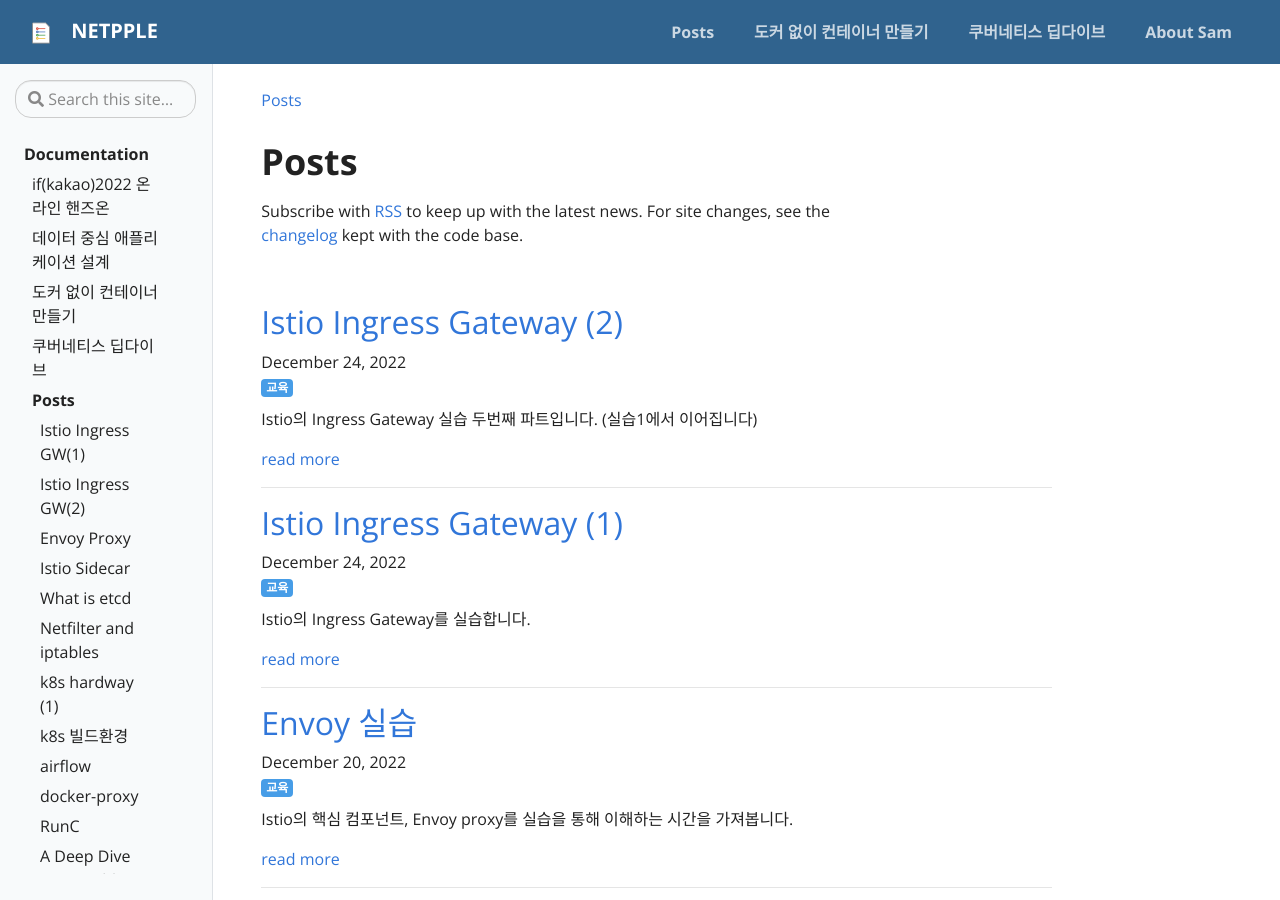
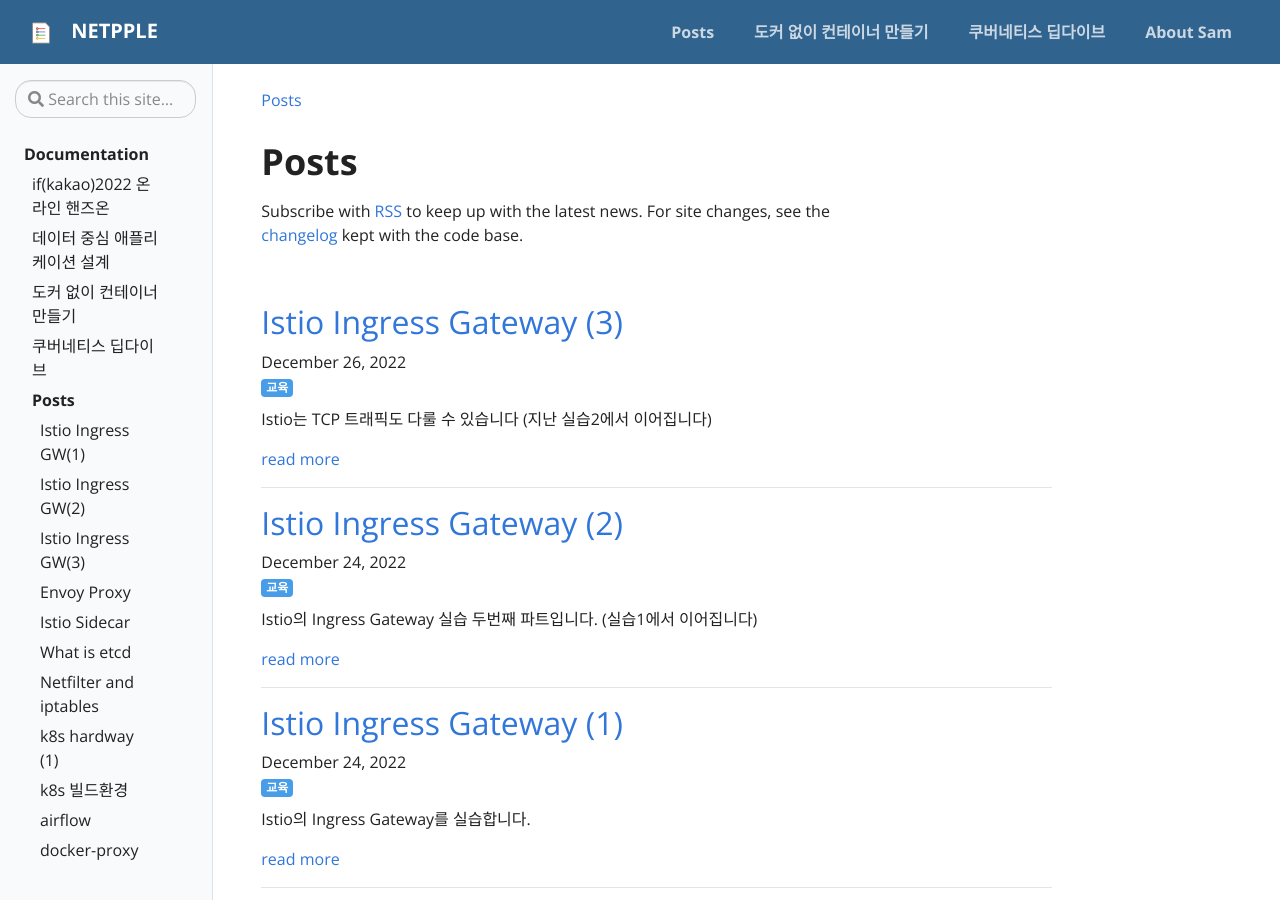
Before and after one commit to netpple/netpple.github.io, a Jekyll site: the page built from pages/news.md, in a window 1280 px wide and 900 px high. Built offline with Jekyll 4.4.1, drawn with Linux system fonts in a browser that asks for light colours; some of the changed lines change nothing that is shown; some of the changed text lies outside the part shown.

Commit message:
istio ingress gw(3)

````diff
--- a/_data/toc.yml
+++ b/_data/toc.yml
@@ -71,6 +71,8 @@
       url: "2022/Istio-ch4-1-ingress-gw"
     - title: "Istio Ingress GW(2)"
       url: "2022/Istio-ch4-2-ingress-gw"
+    - title: "Istio Ingress GW(3)"
+      url: "2022/Istio-ch4-3-ingress-gw"
     - title: "Envoy Proxy"
       url: "2022/Istio-ch3-envoy"
     - title: "Istio Sidecar"
--- /dev/null
+++ b/_posts/2022-12-26-Istio-ch4-3-ingress-gw.md
@@ -0,0 +1,349 @@
+---
+title: Istio Ingress Gateway (3)
+version: v1.0
+description: istio in action 4장 실습3
+date: 2022-12-26 20:00:00 +09:00
+categories: network
+badges:
+- type: info
+  tag: 교육
+  rightpanel: false
+---
+
+Istio는 TCP 트래픽도 다룰 수 있습니다 (지난 실습2에서 이어집니다)
+
+<!--more-->
+
+## TCP traffic
+
+- Istio 는 plain TCP를 다룰 수 있음.
+- 즉, database (like mongoDB), mq (like kafka) 등을 expose 할 수 있음
+- 단, plain TCP 를 다룰 때는 어떤 protocol 인지 Istio가 알 수 없으므로
+- retries, request 레벨 circuit breaking, complex routing .. 등 context를 이해해야 하는 기능들은 사용할 수 없음
+
+### Expose TCP Ports
+
+- TCP 기반 서비스 ( [go-echo](https://github.com/cjimti/go-echo) )를 하나 띄우고
+- telnet 등의 TCP 클라이언트와 통신을 해봅시다
+
+echo 서버(go-echo) 기동 - [echo.yaml](https://github.com/istioinaction/book-source-code/blob/master/ch4/echo.yaml)
+
+```bash
+kubectl apply -f ch4/echo.yaml -n istioinaction
+
+## 확인
+# kubectl get po -n istioinaction
+NAME                                   READY   STATUS    RESTARTS       AGE
+catalog-5c7f8f8447-sq2rt               1/1     Running   1 (8m2s ago)   12h
+tcp-echo-deployment-857b6f8f65-z7kwd   1/1     Running   0              31s
+webapp-8dc87795-wrr28                  1/1     Running   1 (8m2s ago)   12h
+```
+
+istio-ingressgateway 의 tcp 포트 확인
+
+```bash
+kubectl get svc istio-ingressgateway -n istio-system \
+-o jsonpath='{.spec.ports[?(@.name=="tcp")]}'
+
+{
+  "name": "tcp",
+  "nodePort": 30090,
+  "port": 31400,
+  "protocol": "TCP",
+  "targetPort": 31400
+}
+```
+
+[*gateway-tcp.yaml*](https://github.com/istioinaction/book-source-code/blob/master/ch4/gateway-tcp.yaml) - Ingress Gateway에서 오픈할 Gateway 스펙입니다.
+
+```yaml
+apiVersion: networking.istio.io/v1alpha3
+kind: Gateway
+metadata:
+  name: echo-tcp-gateway
+spec:
+  selector:
+    istio: ingressgateway
+  servers:
+  - port:
+      number: 31400
+      name: tcp-echo
+      protocol: TCP
+    hosts:
+    - "*"
+```
+
+Gateway 스펙을 적용합니다
+
+```bash
+kubectl apply -f ch4/gateway-tcp.yaml -n istio-inaction
+
+## 확인
+# kubectl get gw -n istio-inaction
+
+NAME                AGE
+coolstore-gateway   12h
+echo-tcp-gateway    39s
+
+```
+
+[*echo-vs.yaml*](https://github.com/istioinaction/book-source-code/blob/master/ch4/echo-vs.yaml) - gw로 부터 echo 서비스로 라우팅하기 위한 VirtualService 스펙입니다.
+
+```yaml
+apiVersion: networking.istio.io/v1alpha3
+kind: VirtualService
+metadata:
+  name: tcp-echo-vs-from-gw
+spec:
+  hosts:
+  - "*"
+  gateways:
+  - echo-tcp-gateway     # <-- Which gateway
+  tcp:
+  - match:
+    - port: 31400   # <-- Match on the port
+    route:
+    - destination:
+        host: tcp-echo-service   # <-- Where to route
+        port:
+          number: 2701
+```
+
+VirtualService 스펙을 적용합니다
+
+```bash
+kubectl apply -f ch4/echo-vs.yaml -n istioinaction
+
+## 확인
+# kubectl get vs -n istioinaction
+
+NAME                  GATEWAYS                HOSTS                          AGE
+catalog-vs-from-gw    ["coolstore-gateway"]   ["catalog.istioinaction.io"]   12h
+tcp-echo-vs-from-gw   ["echo-tcp-gateway"]    ["*"]                          3s
+webapp-vs-from-gw     ["coolstore-gateway"]   ["webapp.istioinaction.io"]    12h
+```
+
+호출 테스트
+
+```bash
+telnet localhost 31400
+
+Trying ::1...
+Connected to localhost.
+Escape character is '^]'.
+Welcome, you are connected to node minikube.
+Running on Pod tcp-echo-deployment-857b6f8f65-z7kwd.
+In namespace istioinaction.
+With IP address 172.17.0.12.
+Service default.
+hello Sam    # <-- type here
+hello Sam    # <-- echo here
+```
+
+- 참고: telnet 이 설치돼 있지 않은 경우 설치해주세요 (아래는 macOS 설치예시)
+
+    ```bash
+    brew install telnet
+    ```
+
+- telnet 종료하기
+
+    *세션종료*  `Ctrl + ]`  *> 텔넷 종료*  `quit`
+
+
+### SNI passthrough
+
+- [SNI, Server Name Indication - TLS 확장 표준](https://namu.wiki/w/SNI) *(출처: 나무위키)*
+
+    > *이 기술이 나오게 된 큰 이유는 하나의 웹서버가 여러 웹사이트를 서비스하면서 인증서 인증에 문제가 생겼기 때문이다. 기존까지는 대상 서버의 IP 주소와 도메인이 1:1 대응 관계라서 서버의 인증서 제공에 문제가 없었지만, 여러 도메인을 하나의 IP 주소로 연결하는 서비스가 대중화되면서 보낼 인증서를 특정하지 못하게 되었다. 이 때문에 클라이언트가 사이트에 접속하면서 도메인 정보를 보내도록 변경한 것이다.*
+    >
+    >
+    > *이 SNI를 사용하게 되면 하나의 웹 서버에서 여러 도메인의 웹사이트를 서비스하는 경우에도 인증서를 사용한 HTTPS를 활성화시킬 수 있다.*
+    >
+- gw에서 SNI헤더를 검사하여 backend로 라우트함
+- “pass through” - 커넥션은 gw가 아닌 “**실제 서비스에서 처리**”함
+- 이는 gw의 문을 더 넓게 (swath) 여는 것으로
+- DB, MQ, 캐시 등과 같은 TLS 기반의 TCP 서비스 뿐만아니라 레거시앱 까지도 처리가능하다
+
+앱1 배포 - [*simple-tls-server-1.yaml*](https://github.com/istioinaction/book-source-code/blob/master/ch4/sni/simple-tls-service-1.yaml)
+
+- TLS 인증을 직접 처리하는 앱 배포. (gw는 route 만 처리, pass through )
+
+```bash
+kubectl apply -f ch4/sni/simple-tls-service-1.yaml -n istioinaction
+
+# kubectl get po -n istioinaction
+NAME                                    READY   STATUS
+simple-tls-service-1-6697498cdf-vg74p   1/1     Running
+```
+
+기존 Gateway 명세(echo-tcp-gateway) 제거
+
+- istio-ingressgateway의 동일한 port (31400, TCP)를 사용하므로 제거함
+
+```bash
+kubectl delete gateway echo-tcp-gateway -n istioinaction
+```
+
+신규 Gateway 명세 - [*passthrough-sni-gateway.yaml*](https://github.com/istioinaction/book-source-code/blob/master/ch4/sni/passthrough-sni-gateway.yaml)
+
+```yaml
+apiVersion: networking.istio.io/v1alpha3
+kind: Gateway
+metadata:
+  name: sni-passthrough-gateway
+spec:
+  selector:
+    istio: ingressgateway
+  servers:
+  - port:
+      number: 31400                       # ❶ 포트 오픈
+      name: tcp-sni
+      protocol: TLS
+    hosts:
+    - "simple-sni-1.istioinaction.io"     # ❷ 호스트
+    tls:
+      mode: PASSTHROUGH                   # ❸ GW 통과
+
+```
+
+Gateway 적용
+
+```bash
+kubectl apply -f ch4/sni/passthrough-sni-gateway.yaml -n istioinaction
+
+# kubectl get gw -n istioinaction
+NAME                      AGE
+coolstore-gateway         15h
+sni-passthrough-gateway   1s
+
+```
+
+VirtualService 명세 - [*passthrough-sni-vs-1.yaml*](https://github.com/istioinaction/book-source-code/blob/master/ch4/sni/passthrough-sni-vs-1.yaml)
+
+- gw 31400포트로 온 "simple-sni-1.istioinaction.io" 호스트 요청을 앱(destination)으로 route 함
+
+```yaml
+# vi ch4/sni/passthrough-sni-vs-1.yaml
+
+apiVersion: networking.istio.io/v1alpha3
+kind: VirtualService
+metadata:
+  name: simple-sni-1-vs
+spec:
+  hosts:
+  - "simple-sni-1.istioinaction.io"
+  gateways:
+  - sni-passthrough-gateway
+  tls:
+  - match:
+    - port: 31400
+      sniHosts:
+      - simple-sni-1.istioinaction.io
+    route:
+    - destination:
+        host: simple-tls-service-1
+        port:
+          number: 80
+```
+
+VirtualService 적용
+
+```bash
+kubectl apply -f ch4/sni/passthrough-sni-vs-1.yaml
+```
+
+호출테스트1
+
+```bash
+curl https://simple-sni-1.istioinaction.io:31400/ \
+ --cacert ch4/sni/simple-sni-1/2_intermediate/certs/ca-chain.cert.pem \
+ --resolve simple-sni-1.istioinaction.io:31400:127.0.0.1
+
+{
+  "name": "simple-tls-service-1",
+  "uri": "/",
+  "type": "HTTP",
+  "ip_addresses": [
+    "172.17.0.13"
+  ],
+  "start_time": "2022-12-25T04:46:26.006282",
+  "end_time": "2022-12-25T04:46:26.012223",
+  "duration": "5.941ms",
+  "body": "Hello from simple-tls-service-1!!!",
+  "code": 200
+}
+```
+
+앱2 배포 - [*simple-tls-service-2.yaml*](https://github.com/istioinaction/book-source-code/blob/master/ch4/sni/simple-tls-service-2.yaml)
+
+```bash
+kubectl apply -f ch4/sni/simple-tls-service-2.yaml
+```
+
+Gateway 명세 전/후 비교
+
+- tcp-sni-2 추가
+
+    ![스크린샷 2022-12-25 오후 1.54.01.png](/assets/img/Istio-ch4-3%2045b0ff66e3124fa682ba5ce3d40de0e7/%25E1%2584%2589%25E1%2585%25B3%25E1%2584%258F%25E1%2585%25B3%25E1%2584%2585%25E1%2585%25B5%25E1%2586%25AB%25E1%2584%2589%25E1%2585%25A3%25E1%2586%25BA_2022-12-25_%25E1%2584%258B%25E1%2585%25A9%25E1%2584%2592%25E1%2585%25AE_1.54.01.png)
+
+
+Gateway 적용
+
+```bash
+kubectl apply -f ch4/sni/passthrough-sni-gateway-both.yaml -n istioinaction
+```
+
+VirtualService 명세 - [*passthrough-sni-vs-2.yaml*](https://github.com/istioinaction/book-source-code/blob/master/ch4/sni/passthrough-sni-vs-2.yaml)
+
+```yaml
+# vi ch4/sni/passthrough-sni-vs-2.yaml
+
+apiVersion: networking.istio.io/v1alpha3
+kind: VirtualService
+metadata:
+  name: simple-sni-2-vs
+spec:
+  hosts:
+  - "simple-sni-2.istioinaction.io"
+  gateways:
+  - sni-passthrough-gateway
+  tls:
+  - match:
+    - port: 31400
+      sniHosts:
+      - simple-sni-2.istioinaction.io
+    route:
+    - destination:
+        host: simple-tls-service-2
+        port:
+          number: 80
+```
+
+VirtualService 적용
+
+```bash
+kubectl apply -f ch4/sni/passthrough-sni-vs-2.yaml -n istioinaction
+```
+
+호출테스트2
+
+```bash
+curl https://simple-sni-2.istioinaction.io:31400 \
+--cacert ch4/sni/simple-sni-2/2_intermediate/certs/ca-chain.cert.pem \
+--resolve simple-sni-2.istioinaction.io:31400:127.0.0.1
+
+{
+  "name": "simple-tls-service-2",
+  "uri": "/",
+  "type": "HTTP",
+  "ip_addresses": [
+    "172.17.0.14"
+  ],
+  "start_time": "2022-12-25T05:00:47.389416",
+  "end_time": "2022-12-25T05:00:47.395685",
+  "duration": "6.269ms",
+  "body": "Hello from simple-tls-service-2!!!",
+  "code": 200
+}
+```
````
Also changed, not shown: assets/img/Istio-ch4-3 45b0ff66e3124fa682ba5ce3d40de0e7/%E1%84%89%E1%85%B3%E1%84%8F%E1%85%B3%E1%84%85%E1%85%B5%E1%86%AB%E1%84%89%E1%85%A3%E1%86%BA_2022-12-25_%E1%84%8B%E1%85%A9%E1%84%92%E1%85%AE_1.54.01.png (added).
